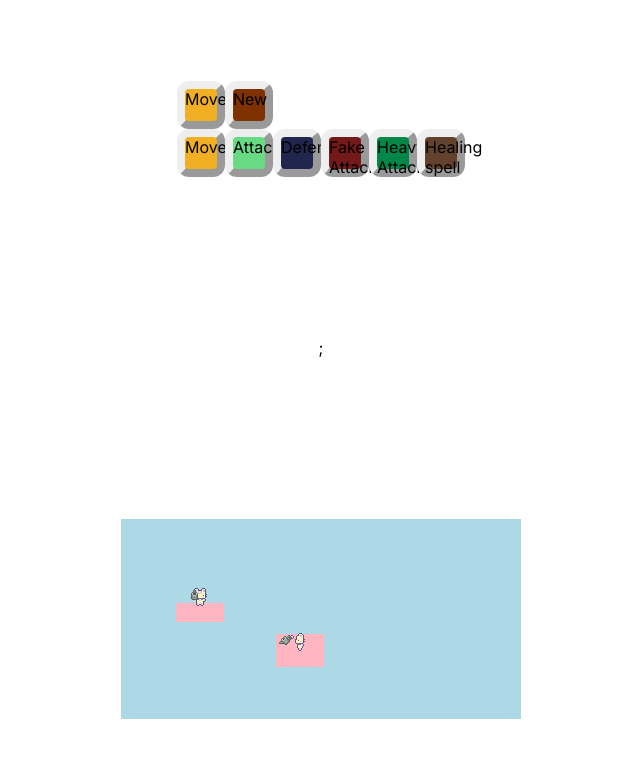
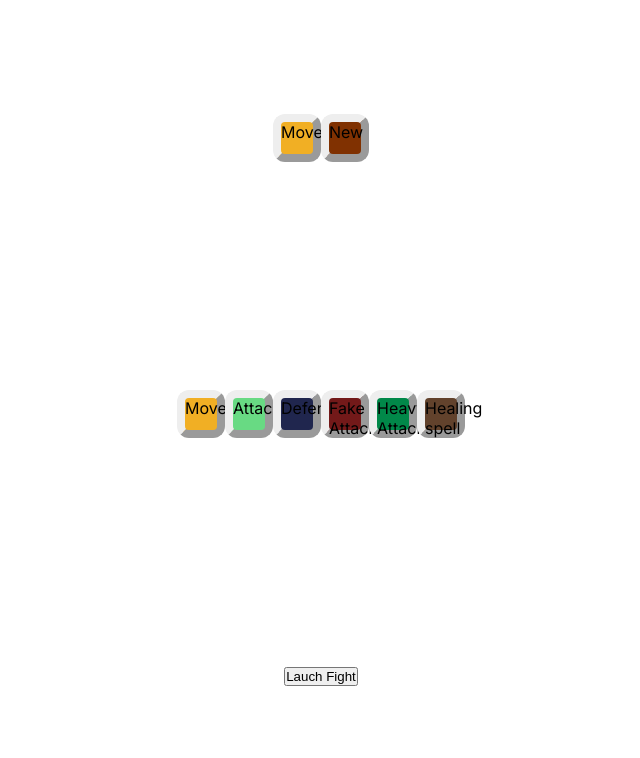
Before and after one commit to Palomia/gmtk-2023, a Next.js app: page / in a window 1280 px wide. Shown: the top 758 px of the page, without its empty margins (319-959 px from the left). Built offline with nearby package versions, Linux system fonts and the light colour scheme.

Commit message:
Create switch from Editing to Fight

```diff
--- a/src/app/Editor.tsx
+++ b/src/app/Editor.tsx
@@ -3,14 +3,19 @@ import ActionBank from './ActionBank';
 import ActionSequence from './ActionSequence';
 import useSequence from './useSequence';
 
-function Editor() {
+type Props = {
+  launchFight: () => void;
+};
+
+function Editor({ launchFight }: Props) {
   const { sequence, deleteAction, addAction } = useSequence();
 
   return (
-    <div>
+    <>
       <ActionSequence deleteAction={deleteAction} sequence={sequence} />{' '}
       <ActionBank addAction={addAction} />
-    </div>
+      <button onClick={launchFight}> Lauch Fight </button>
+    </>
   );
 }
 
--- a/src/app/page.tsx
+++ b/src/app/page.tsx
@@ -1,12 +1,12 @@
+'use client';
+
 import Editor from './Editor';
 import Game from './Game';
+import useFighting from './useFighting';
 
 export default function Home() {
+  const { fighting, launchFight, endFight } = useFighting();
+
   //render
-  return (
-    <>
-      <Editor />;
-      <Game />
-    </>
-  );
+  return <>{fighting ? <Game /> : <Editor launchFight={launchFight} />}</>;
 }
--- /dev/null
+++ b/src/app/useFighting.tsx
@@ -0,0 +1,17 @@
+import { useState } from 'react';
+
+function useFighting() {
+  const [fighting, setFighting] = useState(false);
+
+  const launchFight = () => {
+    setFighting(true);
+  };
+
+  const endFight = () => {
+    setFighting(false);
+  };
+
+  return { fighting, launchFight, endFight };
+}
+
+export default useFighting;
```
